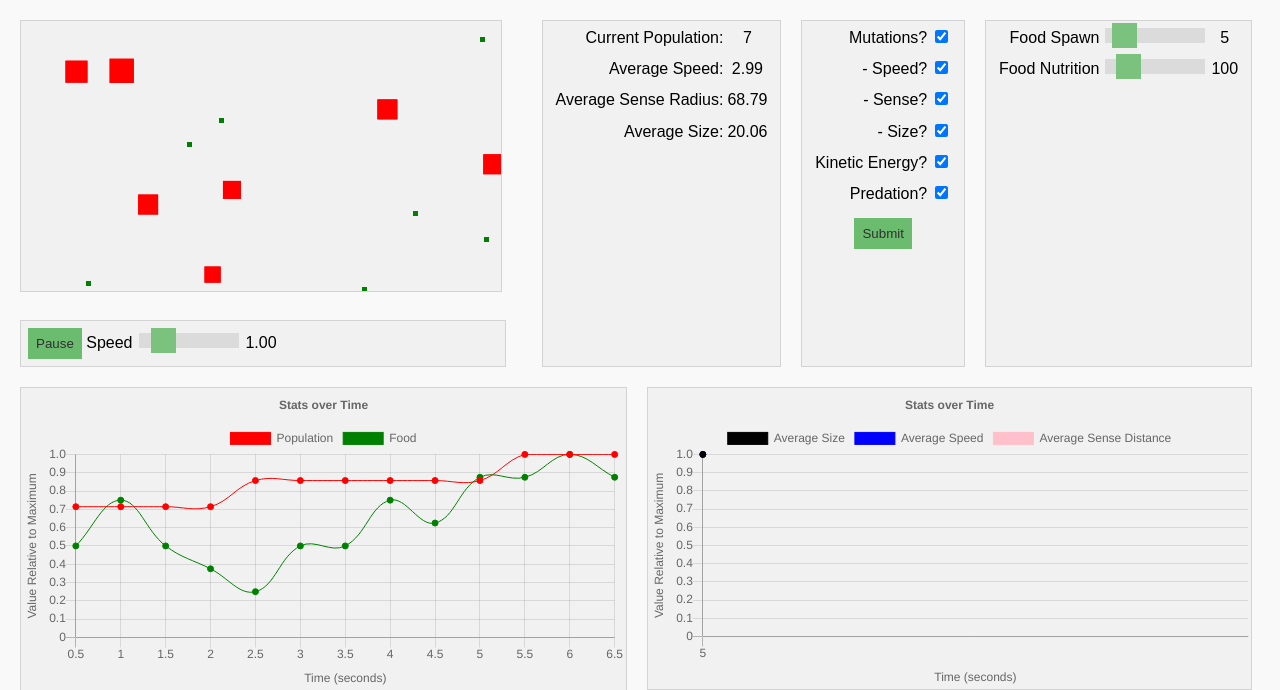
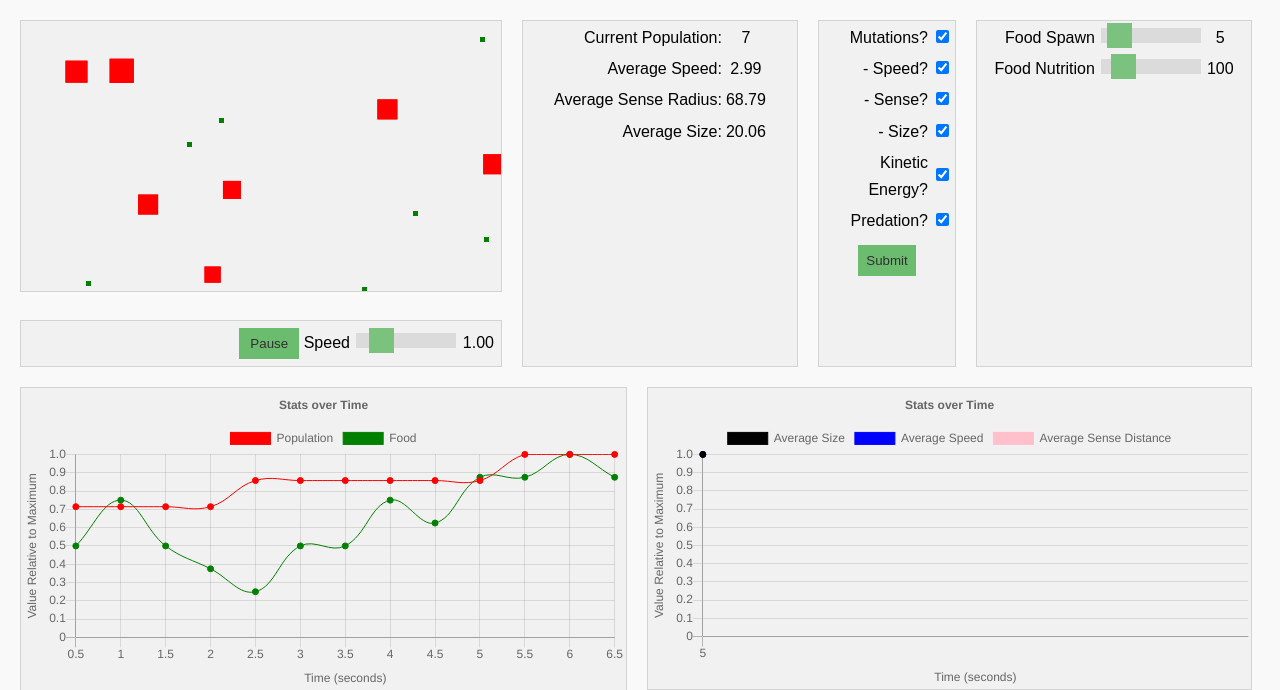
Before and after one commit to GarethHarcombe/bioSimulation, a PHP site: page / in a window 1280 px wide. Shown: the top 690 px of the page. Run offline with PHP 8.4, Linux system fonts and the light colour scheme; some libraries are stand-ins or nearby versions.

Commit message:
Updated the grid so that it scales upwards more effectively. Also fixed the pause/play button so that the size stays constant when clicked.

```diff
--- a/app.js
+++ b/app.js
@@ -80,8 +80,8 @@ var overall_chart_var = new Chart(overall_chart, {
 
 var mutations_checkbox = document.getElementById("mutations_checkbox");
 
-var pausePlayButton = document.getElementById("pausePlayButton");
-pausePlayButton.onclick = pausePlayGame;
+var pause_play_button = document.getElementById("pause_play_button");
+pause_play_button.onclick = pausePlayGame;
 var sim_speed_slider = document.getElementById("sim_speed_slider");
 var sim_speed_output = document.getElementById("sim_speed_value");
 
@@ -247,12 +247,12 @@ function pausePlayGame() {
     if (paused == false) {
         paused = true;
         window.clearInterval(interval);
-        pausePlayButton.innerHTML = "Play";
+        pause_play_button.innerHTML = "Play";
     }
     else {
         paused = false;
         interval = setInterval(updateGameArea, frame_rate);
-        pausePlayButton.innerHTML = "Pause";
+        pause_play_button.innerHTML = "Pause";
     }
 }
 
--- a/index.php
+++ b/index.php
@@ -14,7 +14,7 @@
 				<div id="simulation"></div>
 
 				<div class="pause_play">
-					<button id="pausePlayButton" type="button">Pause</button>
+					<button id="pause_play_button" type="button">Pause</button>
 					Speed
 					<input type="range" min="4" max="100" value="20" class="slider" id="sim_speed_slider">
 					<span id="sim_speed_value"></span>
--- a/style.css
+++ b/style.css
@@ -40,16 +40,15 @@ input[type=submit]:hover, button:hover {
     opacity: 1;
 }
 
+#pause_play_button {
+    width: 60px;
+}
+
 .top_container {
     display: grid;
     grid-gap: 20px;
     grid-template-areas: 'canvas information form slider' 'pause_play information form slider';
-}
-
-canvas {
-    grid-area: canvas;
-    border: var(--border);
-    background-color: var(--primary);
+    grid-template-columns: 482px 2fr 1fr 2fr;
 }
 
 .information_container {
@@ -84,7 +83,19 @@ table {
     background: var(--primary);
     border: var(--border);
     padding: 7px;
-    max-width: 470px;
+    width: 466px;
+    text-align: right;
+    margin: 0 0 0 auto;
+}
+
+#simulation {
+    text-align: right;
+}
+
+canvas {
+    grid-area: canvas;
+    border: var(--border);
+    background-color: var(--primary);
 }
 
 .bottom_container {
```
